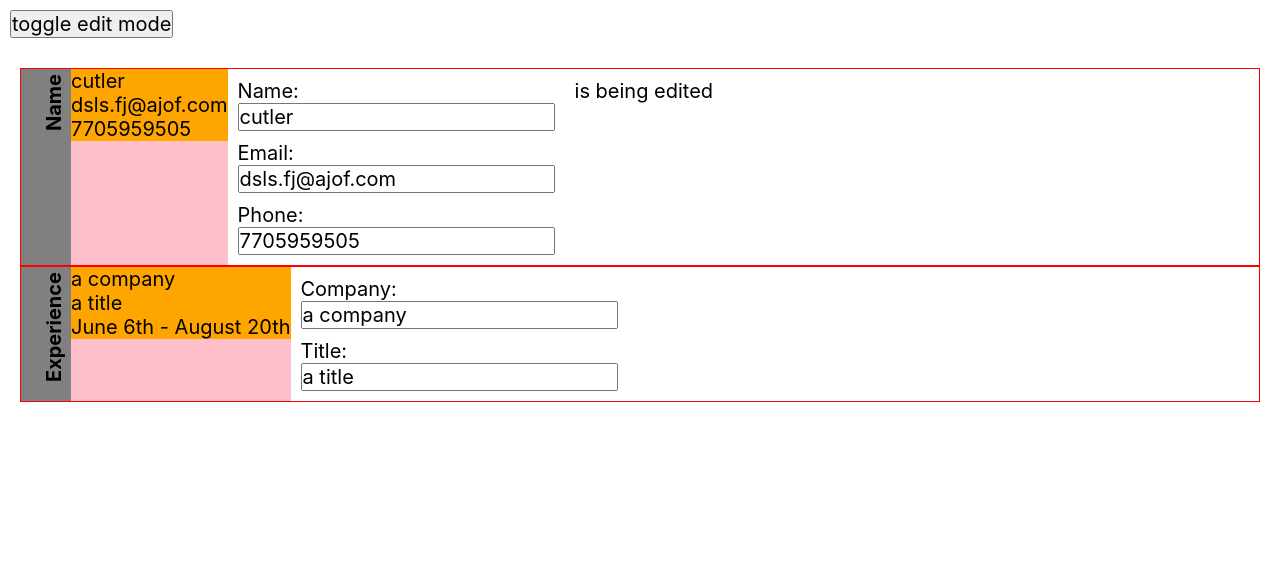
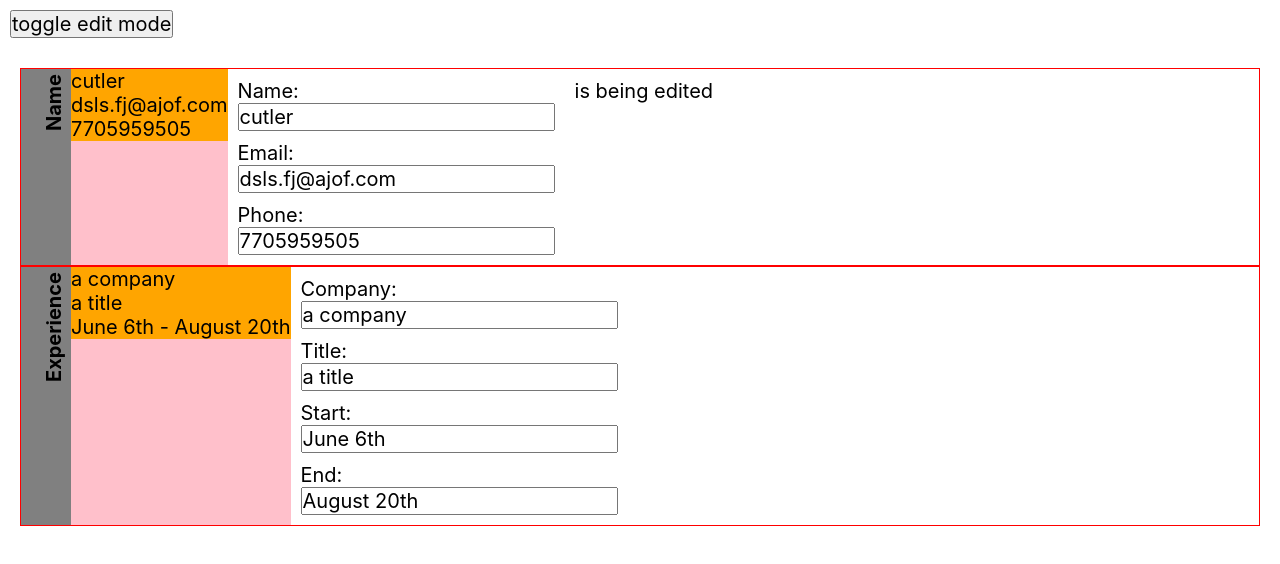
Before and after one commit to CutlerSheridan/cv-builder, a React (Create React App) app: page / in a window 1280 px wide. Shown: the top 564 px of the page. Built offline with nearby package versions, Linux system fonts and the light colour scheme.

Commit message:
0.2.4 Build AllItems component and integrate

```diff
--- a/package.json
+++ b/package.json
@@ -1,6 +1,6 @@
 {
   "name": "cv-builder",
-  "version": "0.2.3",
+  "version": "0.2.4",
   "private": true,
   "dependencies": {
     "@testing-library/jest-dom": "^5.16.5",
--- a/src/App.js
+++ b/src/App.js
@@ -63,7 +63,7 @@ class App extends Component {
     } else if (section === 'experience' || section === 'education') {
       const jobsOrPrograms = section === 'experience' ? 'jobs' : 'programs';
       newObj[jobsOrPrograms] = newObj[jobsOrPrograms].map((x) => {
-        if (x.id !== e.target.id) {
+        if (x.id !== e.target.dataset.id) {
           return x;
         }
         const alteredItem = { ...x };
--- /dev/null
+++ b/src/components/AllItems.js
@@ -0,0 +1,25 @@
+import { Component } from 'react';
+import Item from './Item';
+
+class AllItems extends Component {
+  render() {
+    const { obj, onchange, section, inputProps } = this.props;
+    return (
+      <div className="itemGroup">
+        {inputProps.map((p) => {
+          return (
+            <Item
+              obj={obj}
+              onchange={onchange}
+              section={section}
+              prop={p}
+              key={`${p}_${obj.id}`}
+            ></Item>
+          );
+        })}
+      </div>
+    );
+  }
+}
+
+export default AllItems;
--- a/src/components/Contact.js
+++ b/src/components/Contact.js
@@ -1,7 +1,7 @@
 import '../styles/Contact.css';
 import { Component } from 'react';
 import Sidebar from './Sidebar';
-import Item from './Item';
+import AllItems from './AllItems';
 
 class Contact extends Component {
   render() {
@@ -16,24 +16,12 @@ class Contact extends Component {
         </div>
 
         <form className={`${editing ? '' : 'hidden'}`}>
-          <Item
-            item={info}
+          <AllItems
+            obj={info}
             onchange={onchange}
             section="contact"
-            prop="name"
-          ></Item>
-          <Item
-            item={info}
-            onchange={onchange}
-            section="contact"
-            prop="email"
-          ></Item>
-          <Item
-            item={info}
-            onchange={onchange}
-            section="contact"
-            prop="phone"
-          ></Item>
+            inputProps={['name', 'email', 'phone']}
+          ></AllItems>
         </form>
         <p className="editTest">
           {this.props.editing ? 'is being edited' : 'is not being edited'}
--- a/src/components/Experience.js
+++ b/src/components/Experience.js
@@ -1,6 +1,6 @@
 import { Component } from 'react';
 import Sidebar from './Sidebar';
-import Item from './Item';
+import AllItems from './AllItems';
 
 class Experience extends Component {
   render() {
@@ -23,18 +23,12 @@ class Experience extends Component {
           {info.jobs.map((j) => {
             return (
               <div className="job-edit" key={`job_${j.id}`}>
-                <Item
-                  item={j}
+                <AllItems
+                  obj={j}
                   onchange={onchange}
                   section="experience"
-                  prop="company"
-                ></Item>
-                <Item
-                  item={j}
-                  onchange={onchange}
-                  section="experience"
-                  prop="title"
-                ></Item>
+                  inputProps={['company', 'title', 'start', 'end']}
+                ></AllItems>
               </div>
             );
           })}
--- a/src/components/Item.js
+++ b/src/components/Item.js
@@ -3,14 +3,15 @@ import '../styles/Item.css';
 
 class Item extends Component {
   render() {
-    const { item, onchange, section, prop } = this.props;
+    const { obj, onchange, section, prop } = this.props;
     return (
       <div className="item-container-edit">
-        <label htmlFor={item.id}>{prop}:</label>
+        <label htmlFor={`${prop}_${obj.id}`}>{prop}:</label>
         <input
-          id={item.id}
+          id={`${prop}_${obj.id}`}
+          data-id={obj.id}
           onChange={(e) => onchange(e, section, prop)}
-          value={item[prop]}
+          value={obj[prop]}
         ></input>
       </div>
     );
```
Also changed, not shown: 1 other file (tests, documents, lock files or other folders).
